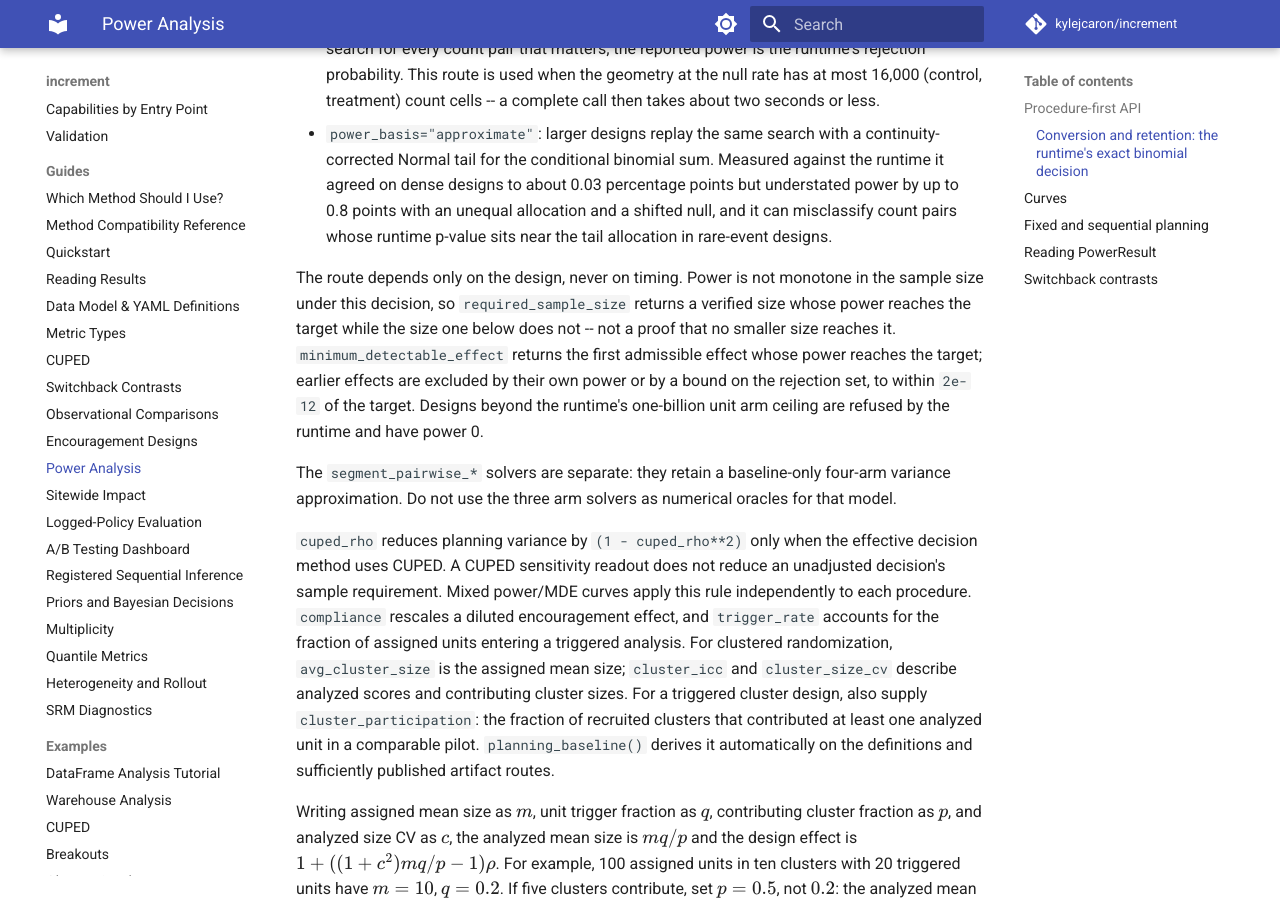
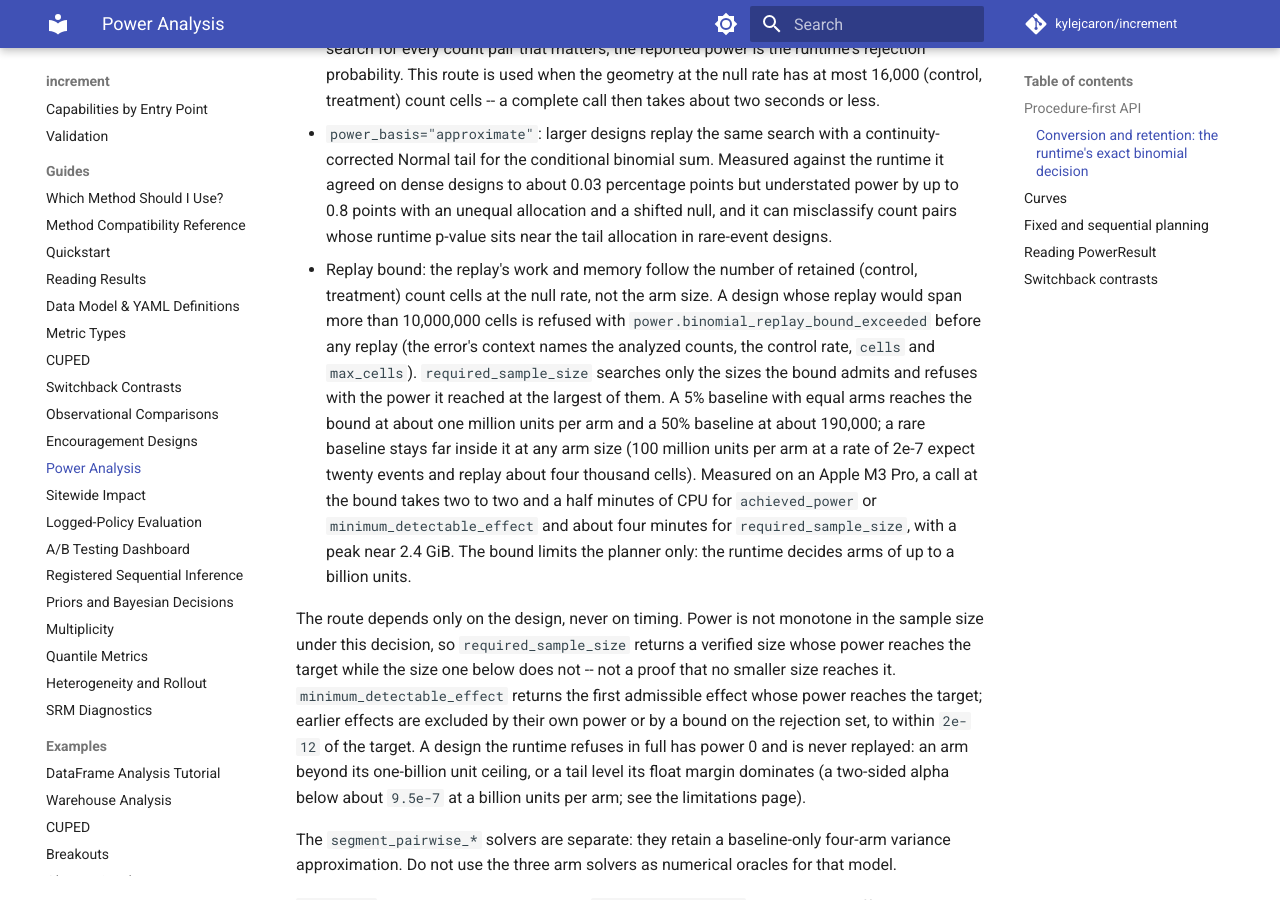
Before and after one commit to kylejcaron/increment, an MkDocs documentation site: the page built from docs/guides/power-analysis.md, in a window 1280 px wide and 900 px high, scrolled down 3927 px. Built offline with MkDocs 1.6.1 and Material for MkDocs 9.7.7, drawn with Linux system fonts in a browser that asks for light colours; comment, search, counter and statistics services are not loaded.

Commit message:
docs: describe the planning replay bound and the decisions planning gives zero power

```diff
--- a/docs/guides/power-analysis.md
+++ b/docs/guides/power-analysis.md
@@ -192,6 +192,21 @@ rate alone; `var` does not enter.
   points but understated power by up to 0.8 points with an unequal allocation
   and a shifted null, and it can misclassify count pairs whose runtime p-value
   sits near the tail allocation in rare-event designs.
+- Replay bound: the replay's work and memory follow the number of retained
+  (control, treatment) count cells at the null rate, not the arm size. A
+  design whose replay would span more than 10,000,000 cells is refused with
+  `power.binomial_replay_bound_exceeded` before any replay (the error's
+  context names the analyzed counts, the control rate, `cells` and
+  `max_cells`). `required_sample_size` searches only the sizes the bound
+  admits and refuses with the power it reached at the largest of them. A 5%
+  baseline with equal arms reaches the bound at about one million units per
+  arm and a 50% baseline at about 190,000; a rare baseline stays far inside
+  it at any arm size (100 million units per arm at a rate of 2e-7 expect
+  twenty events and replay about four thousand cells). Measured on an Apple
+  M3 Pro, a call at the bound takes two to two and a half minutes of CPU for
+  `achieved_power` or `minimum_detectable_effect` and about four minutes for
+  `required_sample_size`, with a peak near 2.4 GiB. The bound limits the
+  planner only: the runtime decides arms of up to a billion units.
 
 The route depends only on the design, never on timing. Power is not monotone
 in the sample size under this decision, so `required_sample_size` returns a
@@ -199,8 +214,10 @@ verified size whose power reaches the target while the size one below does
 not -- not a proof that no smaller size reaches it. `minimum_detectable_effect`
 returns the first admissible effect whose power reaches the target; earlier
 effects are excluded by their own power or by a bound on the rejection set,
-to within `2e-12` of the target. Designs beyond the runtime's one-billion
-unit arm ceiling are refused by the runtime and have power 0.
+to within `2e-12` of the target. A design the runtime refuses in full has power
+0 and is never replayed: an arm beyond its one-billion unit ceiling, or a tail
+level its float margin dominates (a two-sided alpha below about `9.5e-7` at a
+billion units per arm; see the limitations page).
 
 The `segment_pairwise_*` solvers are separate: they retain a baseline-only
 four-arm variance approximation. Do not use the three arm solvers as numerical
```
